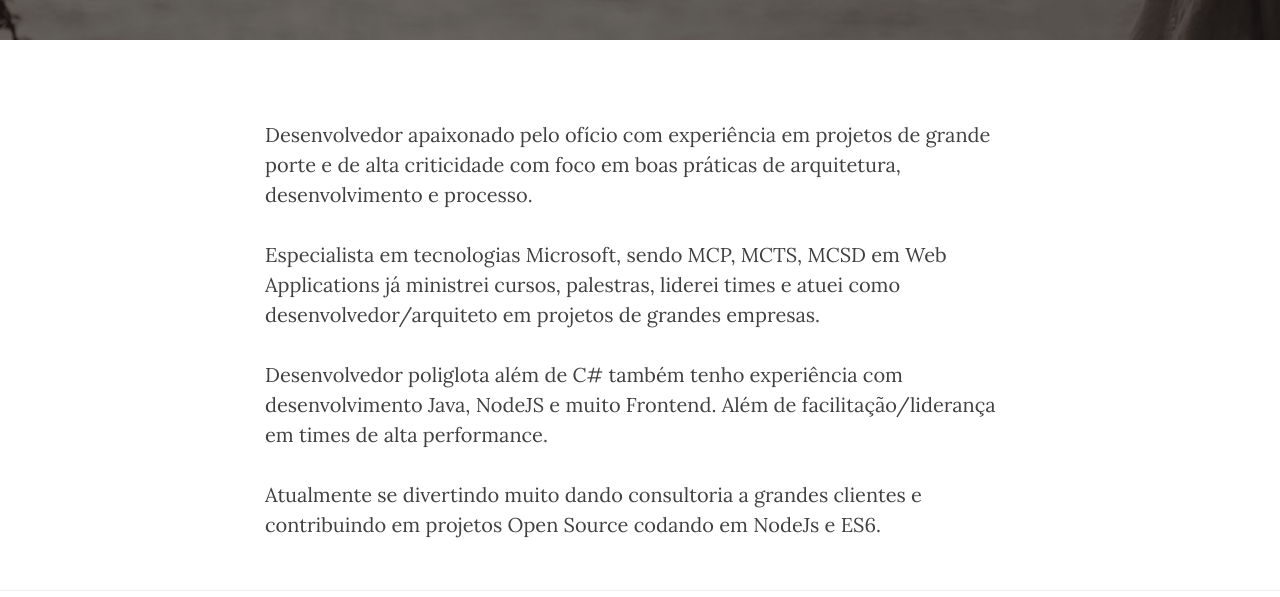
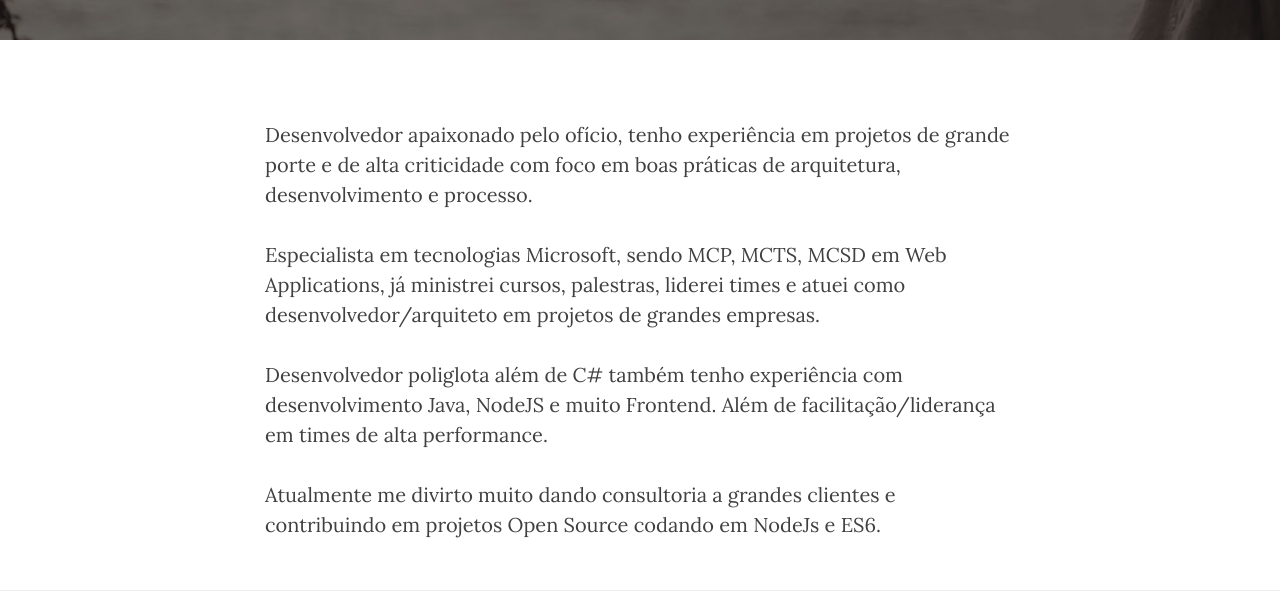
Before and after one commit to brunobelarmino/brunobelarmino.github.io, a Jekyll site: the page built from sobre.html, in a window 1280 px wide. Shown: the part 416-1013 px from the top of the page. Built offline with Jekyll 4.4.1, drawn with Linux system fonts in a browser that asks for light colours; nearby versions of some CDN libraries.

Commit message:
atualizando conteudo da pagina sobre

```diff
--- a/sobre.html
+++ b/sobre.html
@@ -5,10 +5,10 @@ description: "Esse cara sou eu!"
 header-img: "img/about-bg.jpg"
 ---
 
-<p>Desenvolvedor apaixonado pelo ofício com experiência em projetos de grande porte e de alta criticidade com foco em boas práticas de arquitetura, desenvolvimento e processo.</p>
+<p>Desenvolvedor apaixonado pelo ofício, tenho experiência em projetos de grande porte e de alta criticidade com foco em boas práticas de arquitetura, desenvolvimento e processo.</p>
 
-<p>Especialista em tecnologias Microsoft, sendo MCP, MCTS, MCSD em Web Applications já ministrei cursos, palestras, liderei times e atuei como desenvolvedor/arquiteto em projetos de grandes empresas.</p>
+<p>Especialista em tecnologias Microsoft, sendo MCP, MCTS, MCSD em Web Applications, já ministrei cursos, palestras, liderei times e atuei como desenvolvedor/arquiteto em projetos de grandes empresas.</p>
 
 <p>Desenvolvedor poliglota além de C# também tenho experiência com desenvolvimento Java, NodeJS e muito Frontend. Além de facilitação/liderança em times de alta performance.</p>
 
-<p>Atualmente se divertindo muito dando consultoria a grandes clientes e contribuindo em projetos Open Source codando em NodeJs e ES6.</p>
+<p>Atualmente me divirto muito dando consultoria a grandes clientes e contribuindo em projetos Open Source codando em NodeJs e ES6.</p>
```
